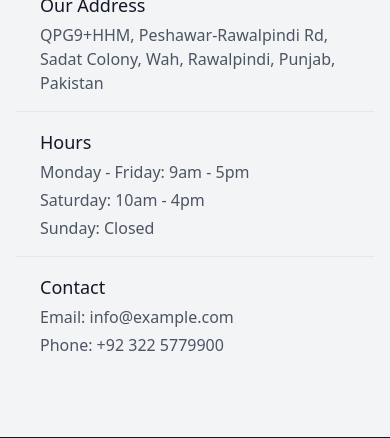
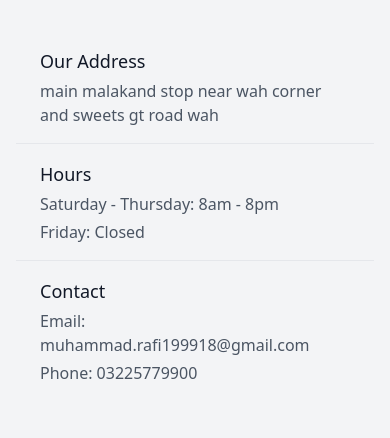
Before and after one commit to Tabish-16/RafiOilTraders, a Django app: template templates/index.html in a window 390 px wide. Shown: the part 2961-3399 px from the top of the page. Run offline with Django 5.2, Linux system fonts and the light colour scheme; the template is opened without the code that fills it, so the values that code supplies are empty; parts of the project's set-up code (start-up, migrations or seed data) failed here and were passed over; some libraries are stand-ins or nearby versions.

Commit message:
Update index.html

```diff
--- a/templates/index.html
+++ b/templates/index.html
@@ -11,7 +11,7 @@
 <body>
 <nav class="bg-gray-900 dark:bg-gray-900 fixed w-full z-20 top-0 start-0 border-b border-gray-200 dark:border-gray-600 z-50">
     <div class="max-w-screen-xl flex flex-wrap items-center justify-between mx-auto p-4">
-    <a href="{% url 'home' %}" class="flex items-center space-x-3 rtl:space-x-reverse">
+    <a href="{% url "home" %}" class="flex items-center space-x-3 rtl:space-x-reverse">
         <img src="{% static 'assets/logo.png' %}" class="h-8" alt=" Logo">
     </a>
     <div class="flex md:order-2 space-x-3 md:space-x-0 rtl:space-x-reverse">
@@ -82,7 +82,10 @@
   {% comment %} hero section  {% endcomment %}
 
   <div style="background:linear-gradient(rgba(0, 0, 0, 0.5), rgba(0, 0, 0, 0.5)), url(https://images.pexels.com/photos/13065690/pexels-photo-13065690.jpeg?auto=compress&cs=tinysrgb&w=600) no-repeat center;background-size:cover"
-    class="py-52 px-1 md:px-8 text-center relative text-white font-bold text-2xl md:text-3xl overflow-auto">
+    class="py-52 px-1 md:px-8 text-center relative text-white font-bold text-2xl md:text-3xl overflow-auto space-y-4">
+    <div class="">
+        <h1 class=" lg:text-5xl animate-bounce font-mono">Rafi Oil Traders</h1>
+    </div>
     <h1 class="pb-4">Search for your car</h1>
     <form method="post" class="w-11/12 md:w-3/4 lg:max-w-3xl m-auto">
         {% csrf_token %}
@@ -225,18 +228,42 @@
                         <div class="max-w-full mx-auto rounded-lg overflow-hidden">
                             <div class="px-6 py-4">
                                 <h3 class="text-lg font-medium text-gray-900">Our Address</h3>
-                                <p class="mt-1 text-gray-600">QPG9+HHM, Peshawar-Rawalpindi Rd, Sadat Colony, Wah, Rawalpindi, Punjab, Pakistan</p>
+                                <p class="mt-1 text-gray-600">main malakand stop near wah corner and sweets gt road wah</p>
                             </div>
                             <div class="border-t border-gray-200 px-6 py-4">
                                 <h3 class="text-lg font-medium text-gray-900">Hours</h3>
-                                <p class="mt-1 text-gray-600">Monday - Friday: 9am - 5pm</p>
-                                <p class="mt-1 text-gray-600">Saturday: 10am - 4pm</p>
-                                <p class="mt-1 text-gray-600">Sunday: Closed</p>
+                                <p class="mt-1 text-gray-600">Saturday - Thursday: 8am - 8pm</p>
+                                <p class="mt-1 text-gray-600">Friday: Closed</p>
                             </div>
                             <div class="border-t border-gray-200 px-6 py-4">
                                 <h3 class="text-lg font-medium text-gray-900">Contact</h3>
-                                <p class="mt-1 text-gray-600">Email: info@example.com</p>
-                                <p class="mt-1 text-gray-600">Phone: +92 322 5779900</p>
+                                <p class="mt-1 text-gray-600">Email: muhammad.rafi199918@gmail.com</p>
+                                <p class="mt-1 text-gray-600">Phone: 03225779900</p>
+                            </div>
+                        </div>
+                    </div>
+                </div>
+            </div>
+            <div class="mt-16 lg:mt-20">
+                <div class="grid grid-cols-1 md:grid-cols-2 gap-8">
+                    <div class="rounded-lg overflow-hidden">
+                      <iframe src="https://www.google.com/maps/embed?pb=!1m18!1m12!1m3!1d536.6416529342127!2d72.71888538338354!3d33.77649155122822!2m3!1f0!2f0!3f0!3m2!1i1024!2i768!4f13.1!3m3!1m2!1s0x38dfa700582563d3%3A0x524c92c2f953c84d!2sRAFI%20FREE%20OIL%20CHANGE%20%26%20FREE%20CAR%20WASH!5e1!3m2!1sen!2s!4v1722599219988!5m2!1sen!2s" width="100%" height="480" style="border:0;" allowfullscreen="" loading="lazy" referrerpolicy="no-referrer-when-downgrade"></iframe>
+                    </div>
+                    <div>
+                        <div class="max-w-full mx-auto rounded-lg overflow-hidden">
+                            <div class="px-6 py-4">
+                                <h3 class="text-lg font-medium text-gray-900">Our Address</h3>
+                                <p class="mt-1 text-gray-600">main malakand stop near wah corner and sweets gt road wah</p>
+                            </div>
+                            <div class="border-t border-gray-200 px-6 py-4">
+                                <h3 class="text-lg font-medium text-gray-900">Hours</h3>
+                                <p class="mt-1 text-gray-600">Saturday - Thursday: 8am - 8pm</p>
+                                <p class="mt-1 text-gray-600">Friday: Closed</p>
+                            </div>
+                            <div class="border-t border-gray-200 px-6 py-4">
+                                <h3 class="text-lg font-medium text-gray-900">Contact</h3>
+                                <p class="mt-1 text-gray-600">Email: muhammad.rafi199918@gmail.com</p>
+                                <p class="mt-1 text-gray-600">Phone: 03225779900</p>
                             </div>
                         </div>
                     </div>
```
